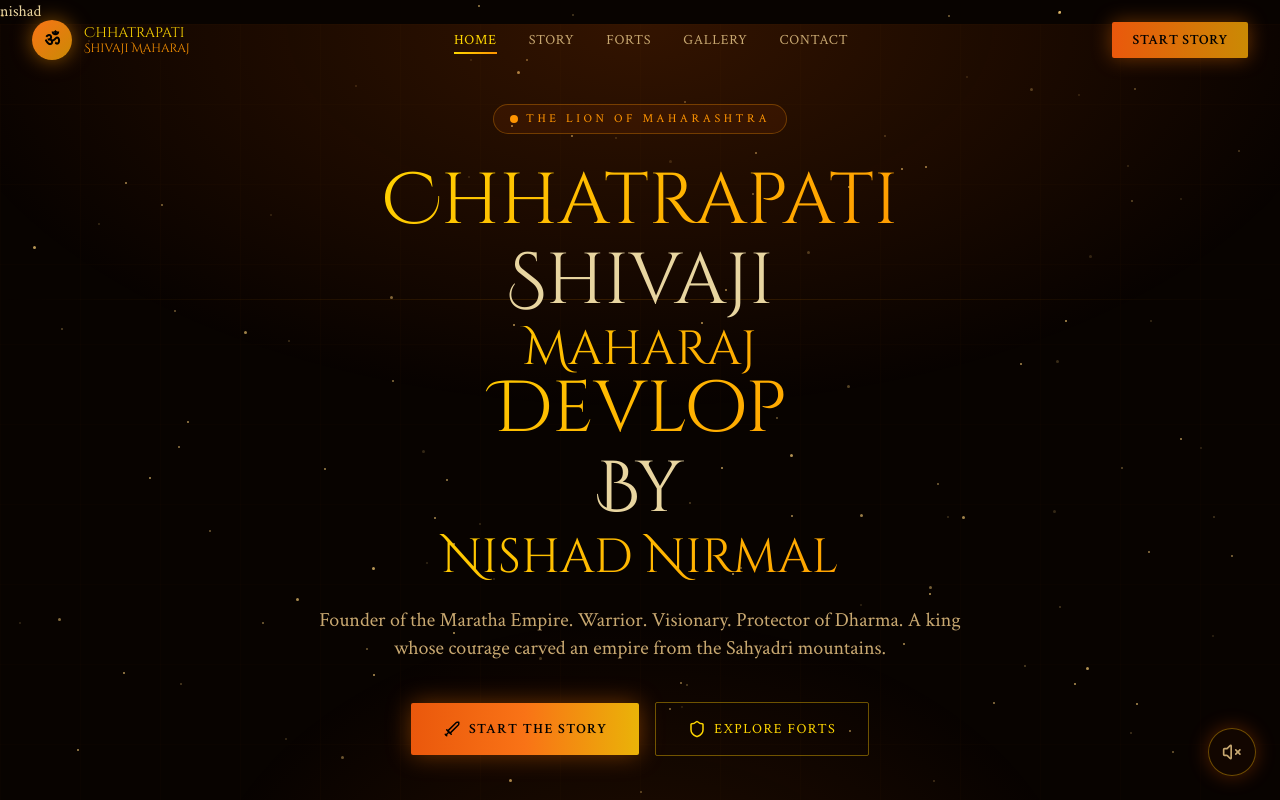
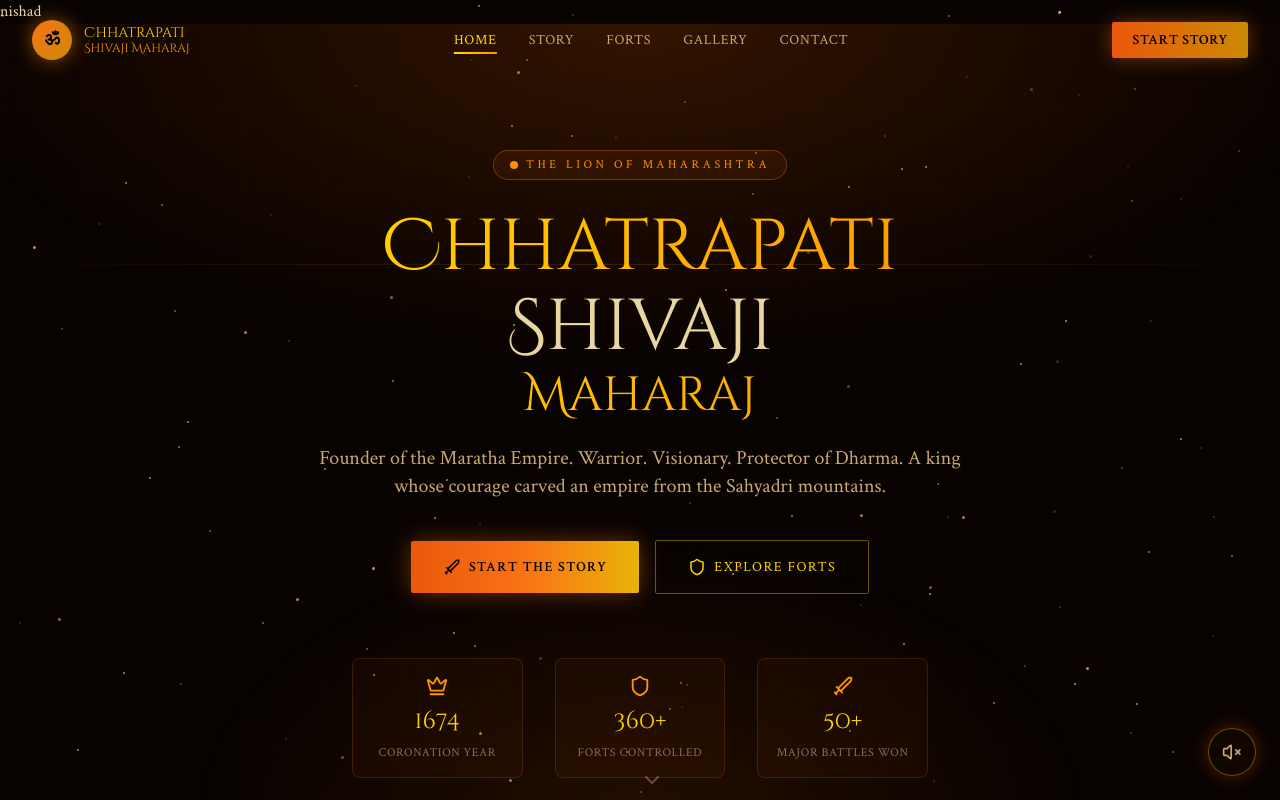
Before and after one commit to nishadnirmal0007-spec/shivaji-maharaj-website, a React (Vite) app: page / in a window 1280 px wide. Shown: the top 800 px of the page. Built offline with nearby package versions, Linux system fonts and the light colour scheme.

Commit message:
new change

```diff
--- a/src/pages/Home.jsx
+++ b/src/pages/Home.jsx
@@ -70,15 +70,7 @@ export default function Home() {
               Maharaj
             </h1>
 
-              <h1 className="font-display text-4xl sm:text-5xl md:text-7xl text-gradient leading-[1.1] mb-2">
-              Devlop
-            </h1>
-            <h1 className="font-display text-4xl sm:text-5xl md:text-7xl text-[#e8d5a0] leading-[1.1] mb-2">
-              By
-            </h1>
-            <h1 className="font-display text-3xl sm:text-4xl md:text-5xl text-gradient leading-[1.2]">
-              Nishad Nirmal
-            </h1>
+
           </motion.div>
 
           {/* Subtitle */}
```
